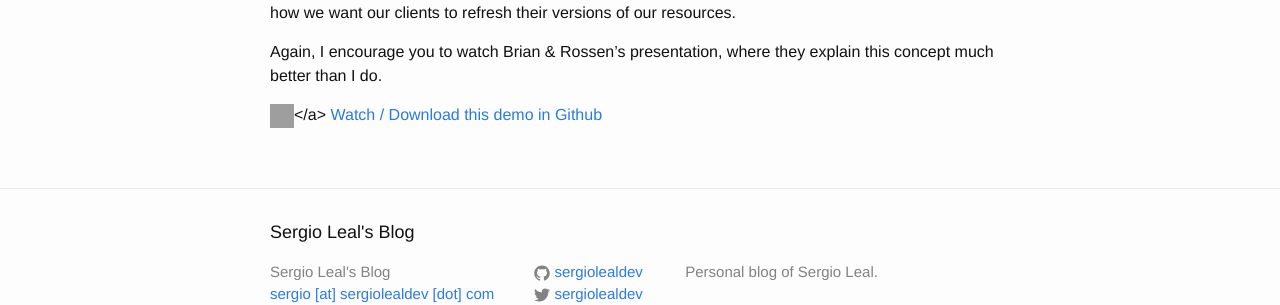
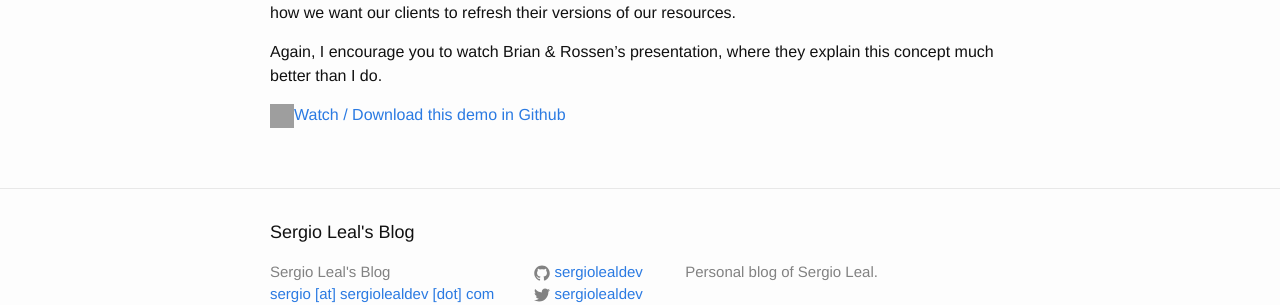
Before and after one commit to sergiolealdev/blog, a Jekyll site: the page built from _posts/2015-04-25-spring-handling-static-resources.markdown, in a window 1280 px wide. Shown: the part 1207-1512 px from the top of the page. Built offline with Jekyll 4.4.1, drawn with Linux system fonts in a browser that asks for light colours; grey boxes are pictures that could not be loaded.

Commit message:
typo corrected

```diff
--- a/_posts/2015-04-25-spring-handling-static-resources.markdown
+++ b/_posts/2015-04-25-spring-handling-static-resources.markdown
@@ -45,4 +45,4 @@ As of version 4.1.6 of Spring, several things have changed and I have noticed th
 
 Again, I encourage you to watch Brian &amp; Rossen’s presentation, where they explain this concept much better than I do.
 
-<img  src="http://assets-cdn.github.com/images/modules/logos_page/GitHub-Mark.png" alt="github_24px" width="24" height="24" /></a> <a href="https://github.com/sergiolealdev/SpringStaticResourceHandling" target="_blank">Watch / Download this demo in Github</a>
+<img  src="http://assets-cdn.github.com/images/modules/logos_page/GitHub-Mark.png" alt="github_24px" width="24" height="24" /><a href="https://github.com/sergiolealdev/SpringStaticResourceHandling" target="_blank">Watch / Download this demo in Github</a>
```
